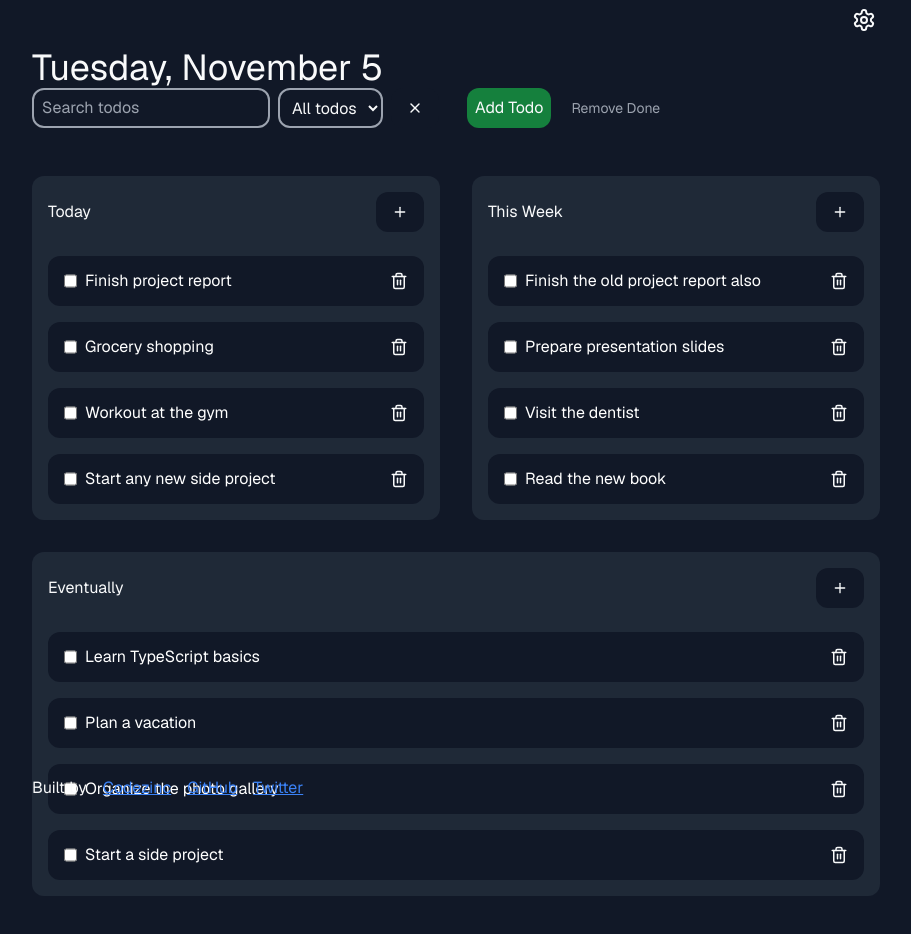
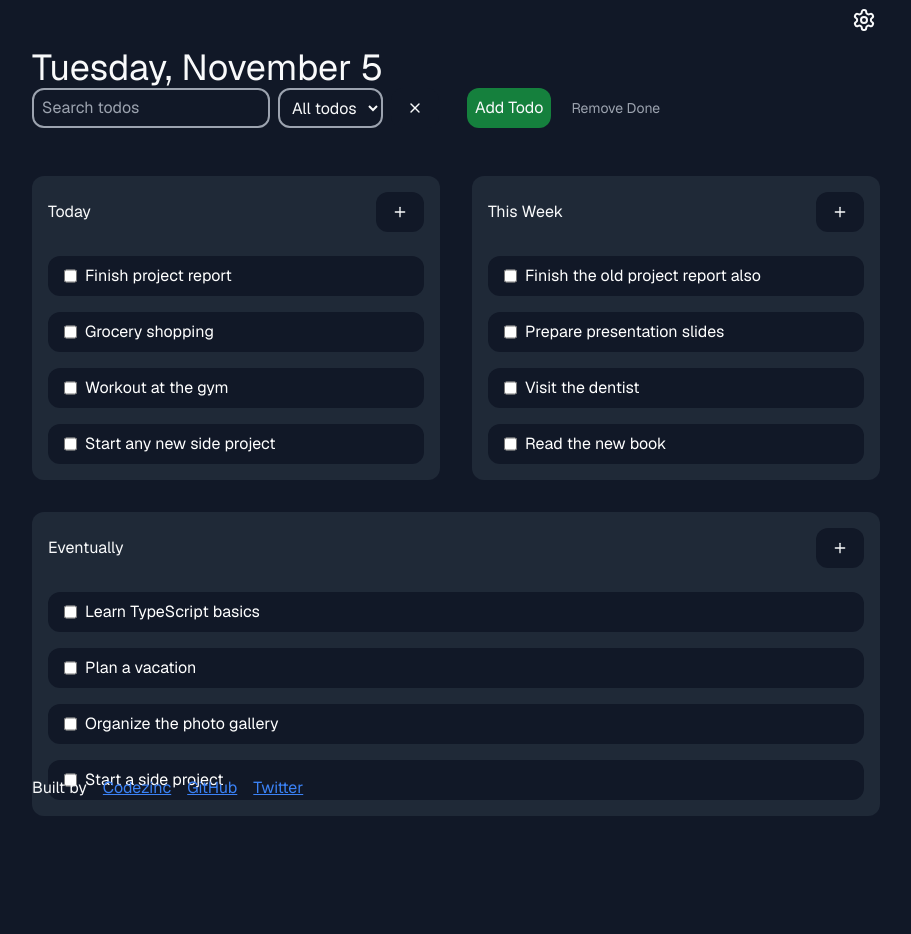
Before and after one commit to anuragg-p/codezinc-frontend, a Next.js app: page /apps/simple-todo in a window 1280 px wide. Shown: the top 934 px of the page, without its empty margins (184-1095 px from the left). After the commit the page ends 888 px from the top, so only its background shows below. Built offline with nearby package versions, Linux system fonts and the light colour scheme.

Commit message:
made the trash button is visible only when hovered

```diff
--- a/src/components/TodoItem.tsx
+++ b/src/components/TodoItem.tsx
@@ -5,8 +5,19 @@ import { Trash2 } from "lucide-react";
 
 const TodoItem: React.FC<TodoItemType> = ({ name }) => {
     const [isChecked, setIsChecked] = useState(false);
+    const [isHovered, setIsHovered] = useState(false);
+    const handleMouseEnter = () => {
+        setIsHovered(true);
+    };
+    const handleMouseLeave = () => {
+        setIsHovered(false);
+    };
     return (
-        <div className="flex justify-between items-center rounded-xl bg-gray-900 px-2 py-2">
+        <div
+        className="flex justify-between items-center rounded-xl bg-gray-900 px-2 py-2"
+        onMouseEnter={handleMouseEnter}
+        onMouseLeave={handleMouseLeave}
+        >
             <div className="inline-flex mx-2 space-x-2">
                 <input
                     type="checkbox"
@@ -16,9 +27,11 @@ const TodoItem: React.FC<TodoItemType> = ({ name }) => {
                 />
                 <div className={isChecked ? 'text-gray-400 line-through' : 'text-white'}>{name}</div>
             </div>
-            <button className="p-2 hover:opacity-70">
+            {isHovered && (
+            <button className="px-2 hover:opacity-70">
                 <Trash2 size={18} />
             </button>
+            )}
         </div>
     );
 };
```
